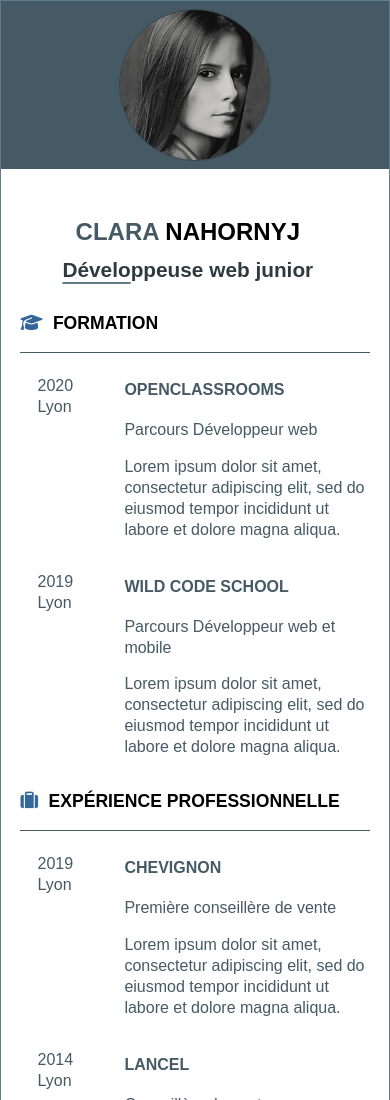
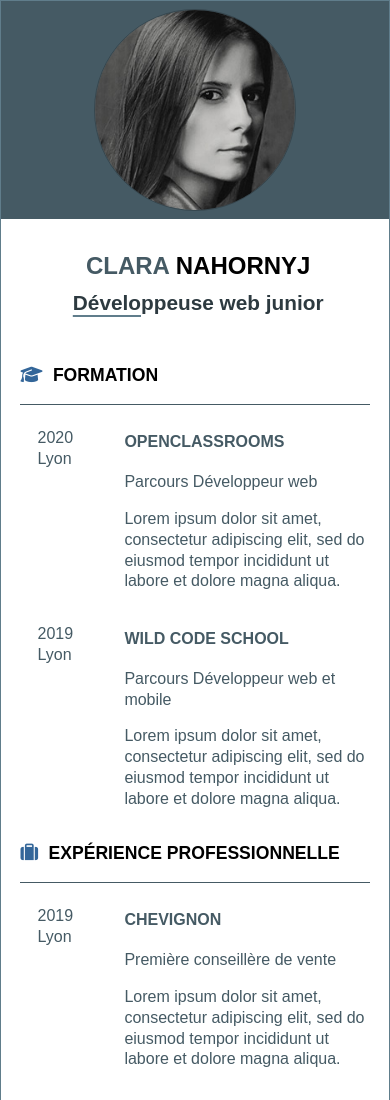
Before and after one commit to cnahornyj/cvclaranahornyj, a plain HTML site: page index.html in a window 390 px wide. Shown: the top 1100 px of the page. Drawn offline with Linux system fonts and the light colour scheme.

Commit message:
Amélioration de la responsivité

```diff
--- a/index.css
+++ b/index.css
@@ -18,8 +18,8 @@ header {
 }
 
 #photo {
-    width: 150px;
-    height: 150px;
+    width: 200px;
+    height: 200px;
     border-radius: 50%;
     border: 1.5px solid #37474F;
     overflow: hidden;
@@ -27,7 +27,7 @@ header {
 }
 
 #sizeofphoto {
-    width: 150px;
+    width: 200px;
 }
 
 #presentation {
@@ -39,7 +39,7 @@ header {
 h1 {
     font-size: 250%;
     color: #000;
-    padding: 10% 0 0 7%;
+    padding: 15% 0 0 7%;
 }
 
 h1 > span {
@@ -172,11 +172,6 @@ h3 > i {
     width: 70%;
 }
 
-ul {
-    margin-left: -21px;
-    line-height: 1.5;
-}
-
 .recommandation {
     padding: 0 0 0 20%;
 }
@@ -194,7 +189,7 @@ ul {
     }
 
     #presentation {
-        width: 90%;
+        width: 95%;
         text-align: center;
     }
 
@@ -222,6 +217,14 @@ ul {
         display: flex;
         border-top: 1.3px solid #336699;
         padding: 4% 0 4% 0;
+    }
+
+    h1 {
+        padding-top: 5%;
+    }
+
+    h2 {
+        padding-bottom: 5%;
     }
 
     #informations > p {
```
